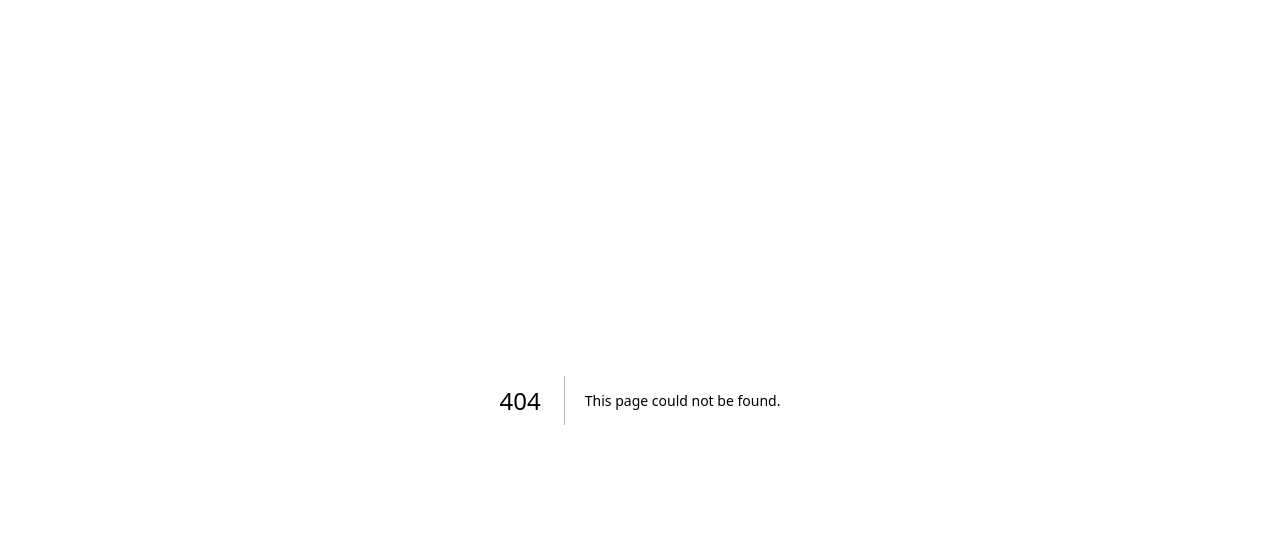
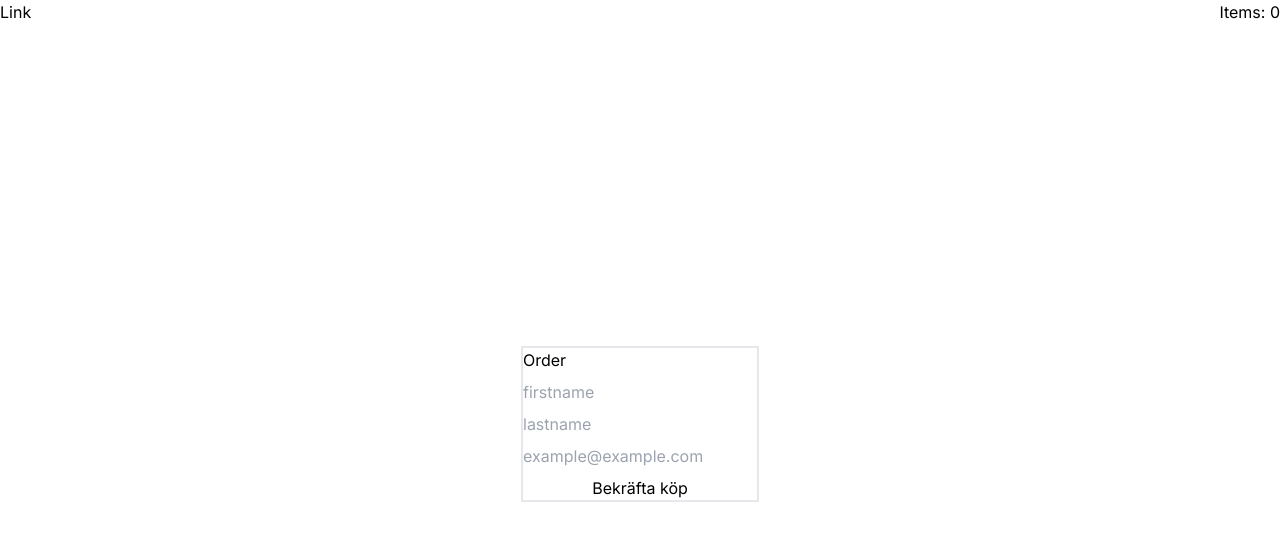
Before and after one commit to alice-ang/shop-assignment, a Next.js app: page /checkout in a window 1280 px wide. Before the commit this address had no page. Shown: the top 540 px of the page. Built offline with nearby package versions, Linux system fonts and the light colour scheme.

Commit message:
feat: cart

```diff
--- a/next.config.mjs
+++ b/next.config.mjs
@@ -1,7 +1,13 @@
 /** @type {import('next').NextConfig} */
 const nextConfig = {
   images: {
-    domains: ["www.bortakvall.se"],
+    remotePatterns: [
+      {
+        protocol: "https",
+        hostname: "www.bortakvall.se",
+        port: "",
+      },
+    ],
   },
 };
 
--- a/package.json
+++ b/package.json
@@ -15,6 +15,7 @@
     "react": "^18",
     "react-dom": "^18",
     "react-hook-form": "^7.51.4",
+    "react-icons": "^5.2.1",
     "react-markdown": "^9.0.1",
     "rehype-raw": "^7.0.0"
   },
--- /dev/null
+++ b/src/app/checkout/page.tsx
@@ -0,0 +1,55 @@
+"use client";
+import { Cart } from "@/components";
+import { useForm, SubmitHandler } from "react-hook-form";
+
+type CheckoutValues = {
+  firstName: string;
+  lastName: string;
+  email: string;
+  address: string;
+  postcode: string;
+  city: string;
+  phone?: string;
+};
+
+export default function CheckoutPage() {
+  const { register, handleSubmit } = useForm<CheckoutValues>();
+  const onSubmit: SubmitHandler<CheckoutValues> = (data) => console.log(data);
+
+  // I varukorgen ska en “Gå till kassan”-knapp finnas som visar
+  //en ny vy där man får fylla i namn, adress, postnr, ort, telefon (ska ej vara required) och e-post.
+
+  // customer_first_name (sträng, max 255 tecken)
+  // customer_last_name (sträng, max 255 tecken)
+  // customer_address (sträng, max 255 tecken)
+  // customer_postcode  (sträng, max 6 tecken)
+  // customer_city (sträng, max 255 tecken)
+  // customer_email (sträng, måste vara en e-postadress, max 255 tecken)
+  // customer_phone (ej obligatorisk, måste vara en sträng, max 255 tecken)
+
+  // order_total måste vara summan av alla item_total
+  // order_items
+  // product_id måste existera
+  // qty måste vara ett positivt heltal
+  // item_price måste stämma för product_id
+  // item_total måste vara qty multiplicerat med item_price
+
+  return (
+    <main className="flex min-h-screen flex-col items-center justify-center p-24">
+      <form onSubmit={handleSubmit(onSubmit)} className="border-2">
+        <fieldset className="flex flex-col space-y-2">
+          <legend>Order</legend>
+          <input {...register("firstName")} placeholder="firstname" />
+          <input {...register("lastName")} placeholder="lastname" />
+          <input
+            type="email"
+            {...register("email")}
+            placeholder="example@example.com"
+          />
+
+          <button type="submit">Bekräfta köp</button>
+        </fieldset>
+      </form>
+    </main>
+  );
+}
--- a/src/app/layout.tsx
+++ b/src/app/layout.tsx
@@ -2,6 +2,8 @@ import type { Metadata } from "next";
 import { Inter } from "next/font/google";
 import "./globals.css";
 import TanStackProvider from "@/lib/providers/TanStackProvider";
+import { Navigation } from "@/components";
+import CartProvider from "@/lib/providers/CartProvider";
 
 const inter = Inter({ subsets: ["latin"] });
 
@@ -17,9 +19,14 @@ export default function RootLayout({
 }>) {
   return (
     <TanStackProvider>
-      <html lang="en">
-        <body className={inter.className}>{children}</body>
-      </html>
+      <CartProvider>
+        <html lang="en">
+          <body className={inter.className}>
+            <Navigation />
+            {children}
+          </body>
+        </html>
+      </CartProvider>
     </TanStackProvider>
   );
 }
--- a/src/app/page.tsx
+++ b/src/app/page.tsx
@@ -1,5 +1,5 @@
 "use client";
-import { ProductItem } from "@/components";
+import { Cart, ProductItem } from "@/components";
 import { getProducts } from "@/lib/api";
 import { useQuery } from "@tanstack/react-query";
 
@@ -16,6 +16,7 @@ export default function Home() {
   return (
     <main className="flex min-h-screen flex-col items-center justify-between p-24">
       <h1>Bortakväll :)</h1>
+      <Cart />
       <div className="grid grid-cols-12 gap-4">
         {products.data.map((product) => (
           <ProductItem product={product} key={product.id} />
--- /dev/null
+++ b/src/components/Cart.tsx
@@ -0,0 +1,33 @@
+import React from "react";
+import { useCart } from "@/lib/providers/CartProvider";
+
+export const Cart = () => {
+  const { decrease, removeFromCart, cartItems, increase, getCartTotalPrice } =
+    useCart();
+
+  return (
+    <div className="border-2">
+      <h3>Total Cart Amount: {getCartTotalPrice()}SEK</h3>
+
+      {cartItems.map((product) => (
+        <div className="" key={product.id}>
+          <img
+            src={`https://www.bortakvall.se/${product.images.large}`}
+            alt={product.name}
+          />
+          <div>
+            <h4>{product.name}</h4>
+
+            <p>Price: {product.price} SEK</p>
+
+            <button onClick={() => decrease(product.id)}>-</button>
+            <button onClick={() => removeFromCart(product)}>Remove</button>
+            <button onClick={() => increase(product.id)}>+</button>
+          </div>
+        </div>
+      ))}
+    </div>
+  );
+};
+
+export default Cart;
--- /dev/null
+++ b/src/components/CartButton.tsx
@@ -0,0 +1,11 @@
+"use client";
+import { useCart } from "@/lib/providers/CartProvider";
+import React from "react";
+
+export const CartButton = () => {
+  const { getCartTotalItems } = useCart();
+
+  const items = getCartTotalItems();
+
+  return <button>Items: {items}</button>;
+};
--- /dev/null
+++ b/src/components/Navigation.tsx
@@ -0,0 +1,18 @@
+"use client";
+import React from "react";
+import { CartButton } from "./CartButton";
+
+export const Navigation = () => {
+  return (
+    <nav>
+      <div className="flex flex-row justify-between">
+        <ul>
+          <li>Link</li>
+        </ul>
+        <div>
+          <CartButton />
+        </div>
+      </div>
+    </nav>
+  );
+};
--- a/src/components/ProductItem.tsx
+++ b/src/components/ProductItem.tsx
@@ -2,18 +2,21 @@ import { Product } from "@/lib/types";
 import React, { FC } from "react";
 import Image from "next/image";
 import Link from "next/link";
+import { useCart } from "@/lib/providers/CartProvider";
 
 type ProductItemProps = {
   product: Product;
 };
 
 export const ProductItem: FC<ProductItemProps> = ({ product }) => {
+  const { addToCart, cartItems } = useCart();
   return (
-    <Link
-      href={`/product/${product.id}`}
-      passHref
-      className="col-span-6 md:col-span-4 xl:col-span-3 border hover:shadow  "
-    >
+    // <Link
+    //   href={`/product/${product.id}`}
+    //   passHref
+    //   className="col-span-6 md:col-span-4 xl:col-span-3 border hover:shadow  "
+    // >
+    <div className="col-span-6 md:col-span-4 xl:col-span-3 border hover:shadow  ">
       <div className="aspect-square overflow-hidden relative">
         <Image
           src={`https://www.bortakvall.se/${product.images.thumbnail}`}
@@ -25,8 +28,16 @@ export const ProductItem: FC<ProductItemProps> = ({ product }) => {
       <div className="p-4">
         <h4>{product.name}</h4>
         <p>{product.price} SEK</p>
-        <button>Lägg till i varukorv</button>
+        <button
+          onClick={() => {
+            addToCart(product);
+            console.log(cartItems);
+          }}
+        >
+          Lägg till i varukorv
+        </button>
       </div>
-    </Link>
+    </div>
+    // </Link>
   );
 };
--- a/src/components/index.ts
+++ b/src/components/index.ts
@@ -1 +1,3 @@
 export * from "./ProductItem";
+export * from "./Cart";
+export * from "./Navigation";
--- a/src/lib/providers/CartProvider.tsx
+++ b/src/lib/providers/CartProvider.tsx
@@ -1,3 +1,4 @@
+"use client";
 import {
   createContext,
   useState,
@@ -9,28 +10,29 @@ import { Product } from "../types";
 
 type CartData = {
   cartItems: Product[];
-
   addToCart: (newItem: Product) => void;
   removeFromCart: (item: Product) => void;
   clearCart: () => void;
-  getCartTotal: () => number;
+  getCartTotalPrice: () => number;
   decrease: (id: number) => void;
   increase: (id: number) => void;
+  getCartTotalItems: () => number;
 };
 
-const CartContext = createContext<CartData>({
+export const CartContext = createContext<CartData>({
   cartItems: [],
   addToCart: () => {},
   removeFromCart: () => {},
   clearCart: () => {},
-  getCartTotal: () => 0,
+  getCartTotalPrice: () => 0,
   decrease: () => {},
   increase: () => {},
+  getCartTotalItems: () => 0,
 });
 
 export default function CartProvider({ children }: PropsWithChildren) {
   const [cartItems, setCartItems] = useState<Product[]>(
-    localStorage.getItem("cartItems")
+    typeof window !== "undefined" && localStorage.getItem("cartItems")
       ? JSON.parse(localStorage.getItem("cartItems") as string)
       : []
   );
@@ -71,9 +73,16 @@ export default function CartProvider({ children }: PropsWithChildren) {
     setCartItems([]);
   };
 
-  const getCartTotal = () => {
+  const getCartTotalPrice = () => {
     return cartItems.reduce(
       (total, item) => total + item.price * item.stock_quantity,
+      0
+    );
+  };
+
+  const getCartTotalItems = () => {
+    return cartItems.reduce(
+      (total, item) => (total = total + item.stock_quantity),
       0
     );
   };
@@ -120,9 +129,10 @@ export default function CartProvider({ children }: PropsWithChildren) {
         addToCart,
         removeFromCart,
         clearCart,
-        getCartTotal,
+        getCartTotalPrice,
         increase,
         decrease,
+        getCartTotalItems,
       }}
     >
       {children}
```
Also changed, not shown: 1 other file (tests, documents, lock files or other folders).
